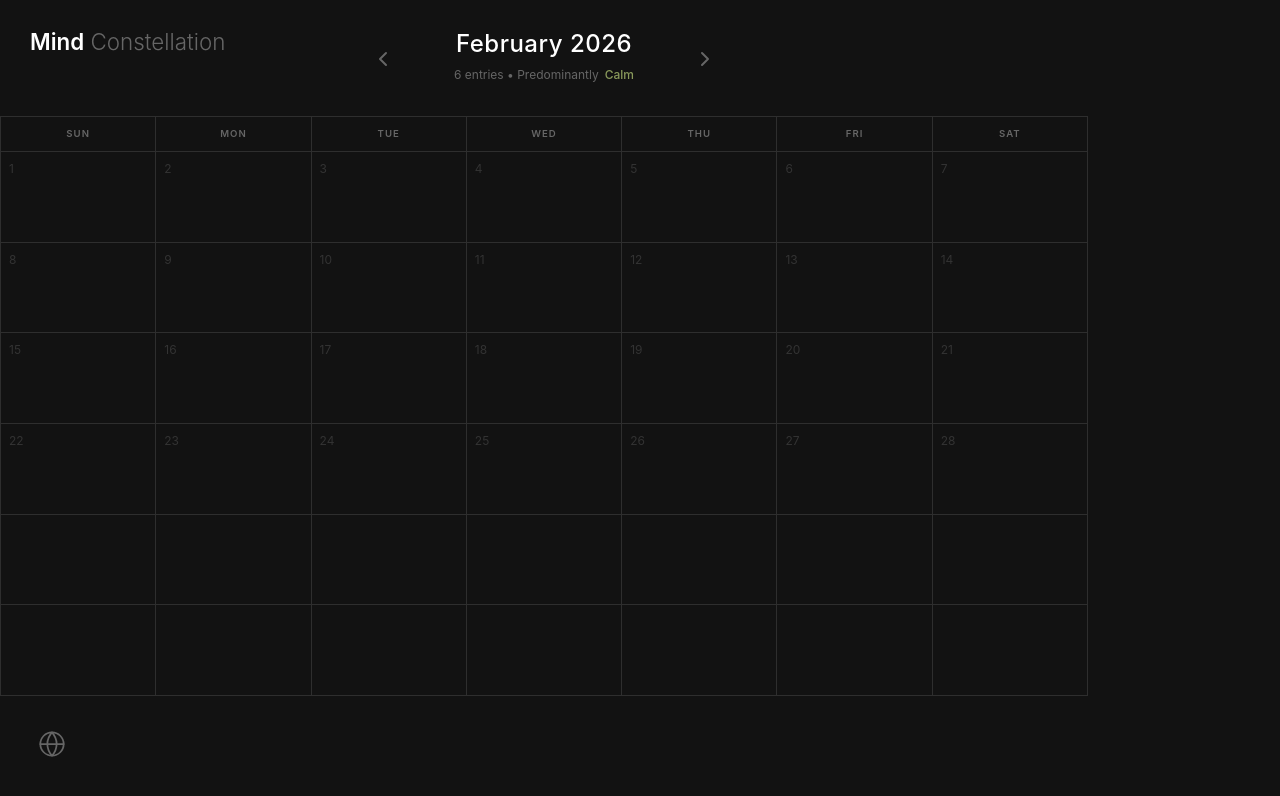
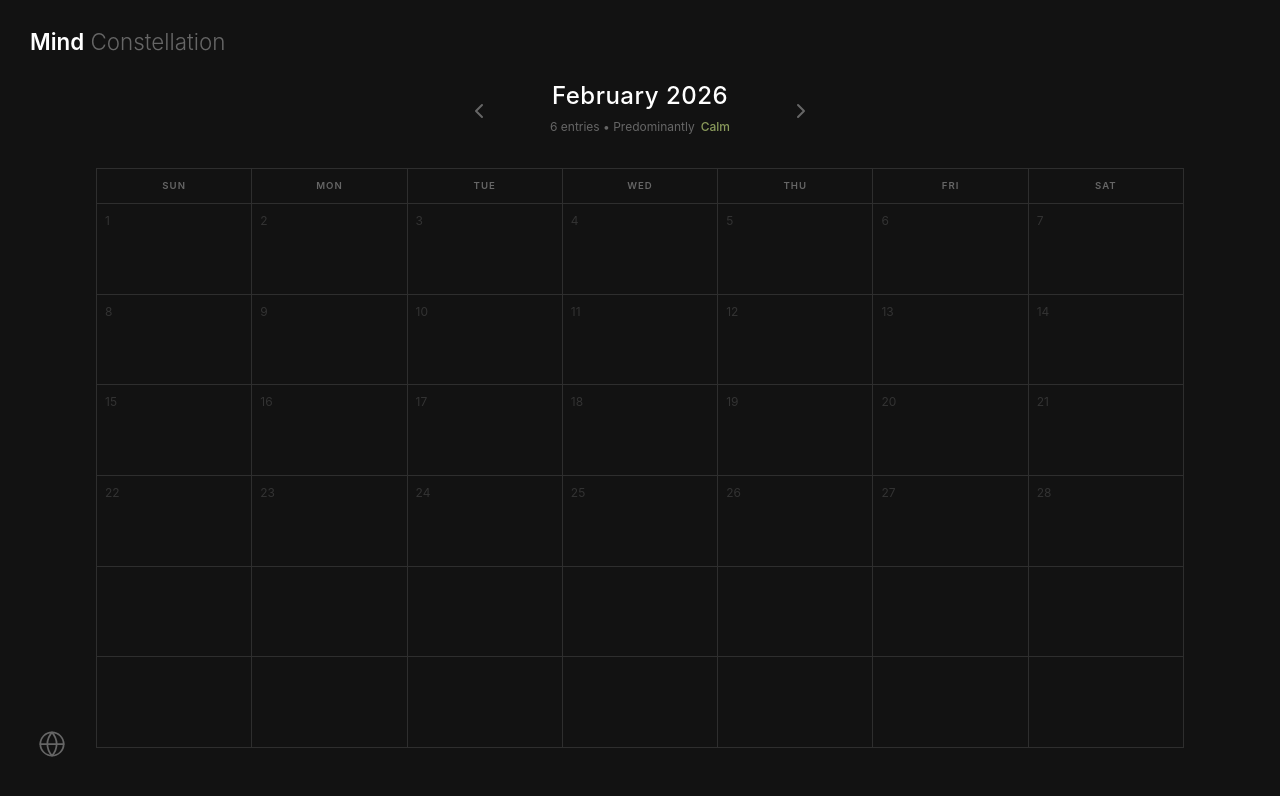
Before and after one commit to ryan-quach/irvinehacks2026, a React (Vite) app in the folder MindConstellation/: page / in a window 1280 px wide. Both pictures are taken after a click on the button 52 px from the left and 746 px from the top of the page. Shown: the top 796 px of the page. Built offline with nearby package versions, Linux system fonts and the light colour scheme.

Commit message:
centered calendar

```diff
--- a/MindConstellation/src/App.tsx
+++ b/MindConstellation/src/App.tsx
@@ -16,7 +16,8 @@ export type JournalNode = {
 
 function App() {
   const [mode, setMode] = useState<ViewMode>("sphere");
-  const [activeMonthISO, setActiveMonthISO] = useState("2026-02");
+  // const [activeMonthISO, setActiveMonthISO] = useState("2026-02");
+  const activeMonthISO = "2026-02";
   const [isRecording, setIsRecording] = useState(false);
 
   useEffect(() => {
@@ -57,6 +58,8 @@ function App() {
 
         <div style={{
           display: mode === "month" ? "flex" : "none",
+          justifyContent: "center",  // ← center horizontally
+          alignItems: "center",      // ← center vertically
           width: '100%',
           height: '100%'
         }}>
```
